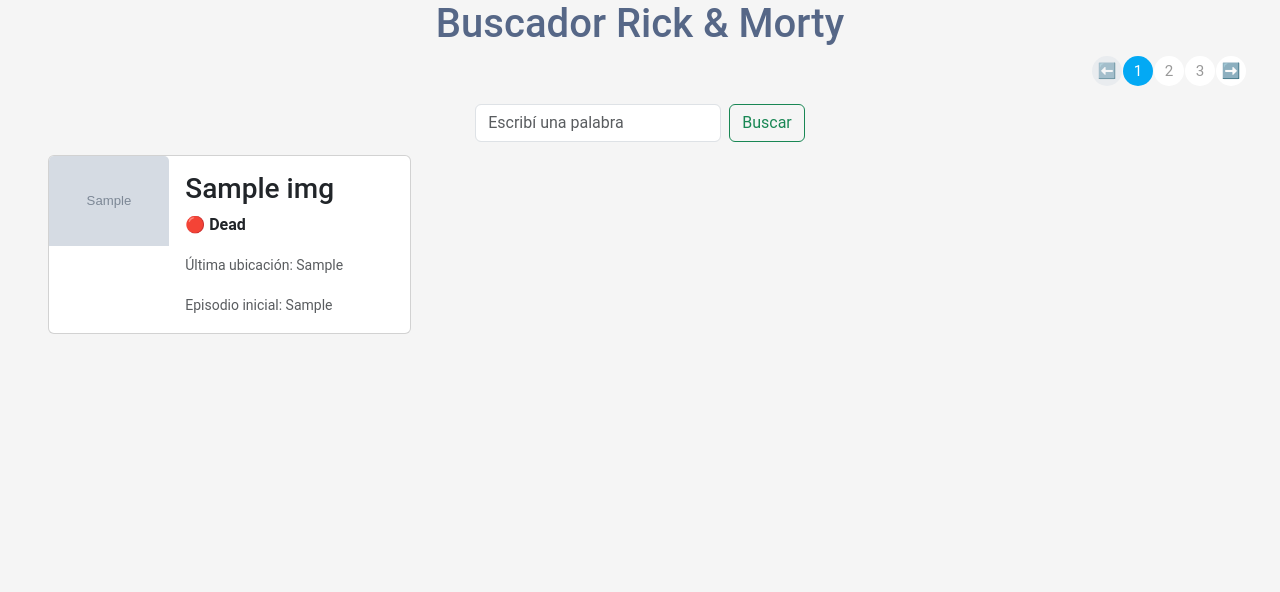
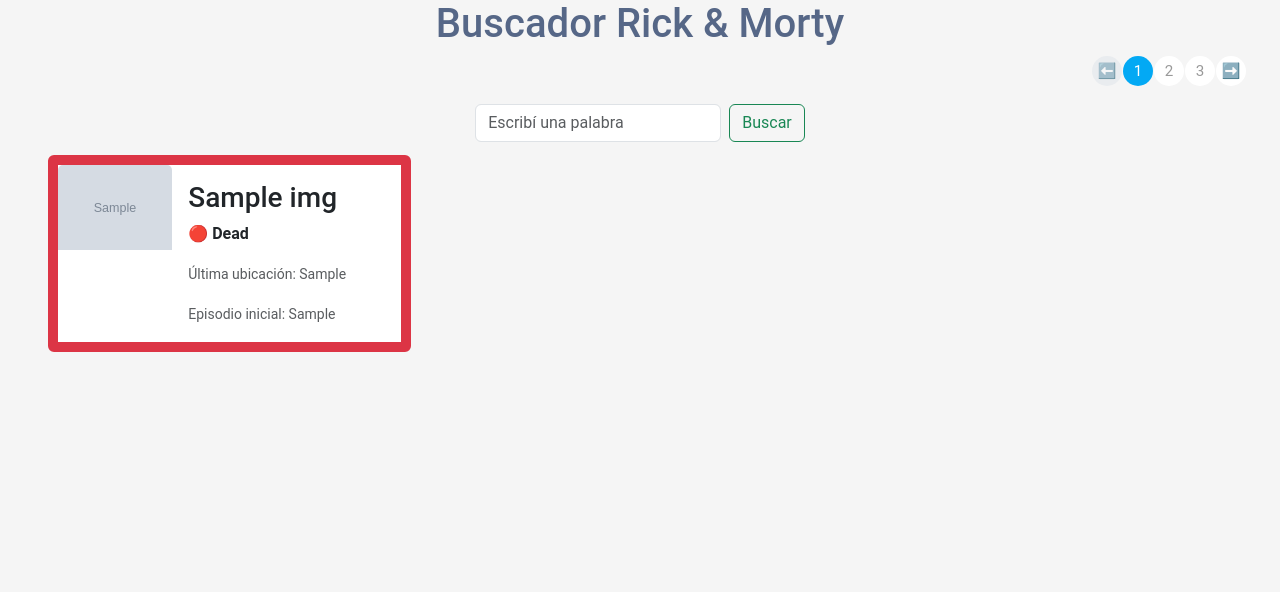
Before and after one commit to lilux91/tpIp2024, a Django app: template app/templates/home.html in a window 1280 px wide. Shown: the part 56-648 px from the top of the page. Run offline with Django 5.2, Linux system fonts and the light colour scheme; the template is opened without the code that fills it: most values are stand-ins (such as "Sample title", 1, 10 or a date in 2020); grey boxes marked "Sample" are stand-in pictures; some libraries are stand-ins or nearby versions.

Commit message:
agrego borde de la card

```diff
--- a/app/templates/home.html
+++ b/app/templates/home.html
@@ -37,7 +37,11 @@
         <h2 class="text-center">La búsqueda no arrojó resultados...</h2>
         {% else %} {% for img in images %}
         <div class="col">
-            <div class="card mb-3 ms-5" style="max-width: 540px;">
+            <div class="card mb-3 ms-5
+                    {% if img.status == 'Alive' %} border-success
+                    {% elif img.status == 'Dead' %} border-danger
+                    {% else %} border-warning
+                    {% endif %}" style="max-width: 540px; border: 10px solid;">
                 <div class="row g-0">
                     <div class="col-md-4">
                         <img src="{{ img.url }}" class="card-img-top" alt="imagen">
```
